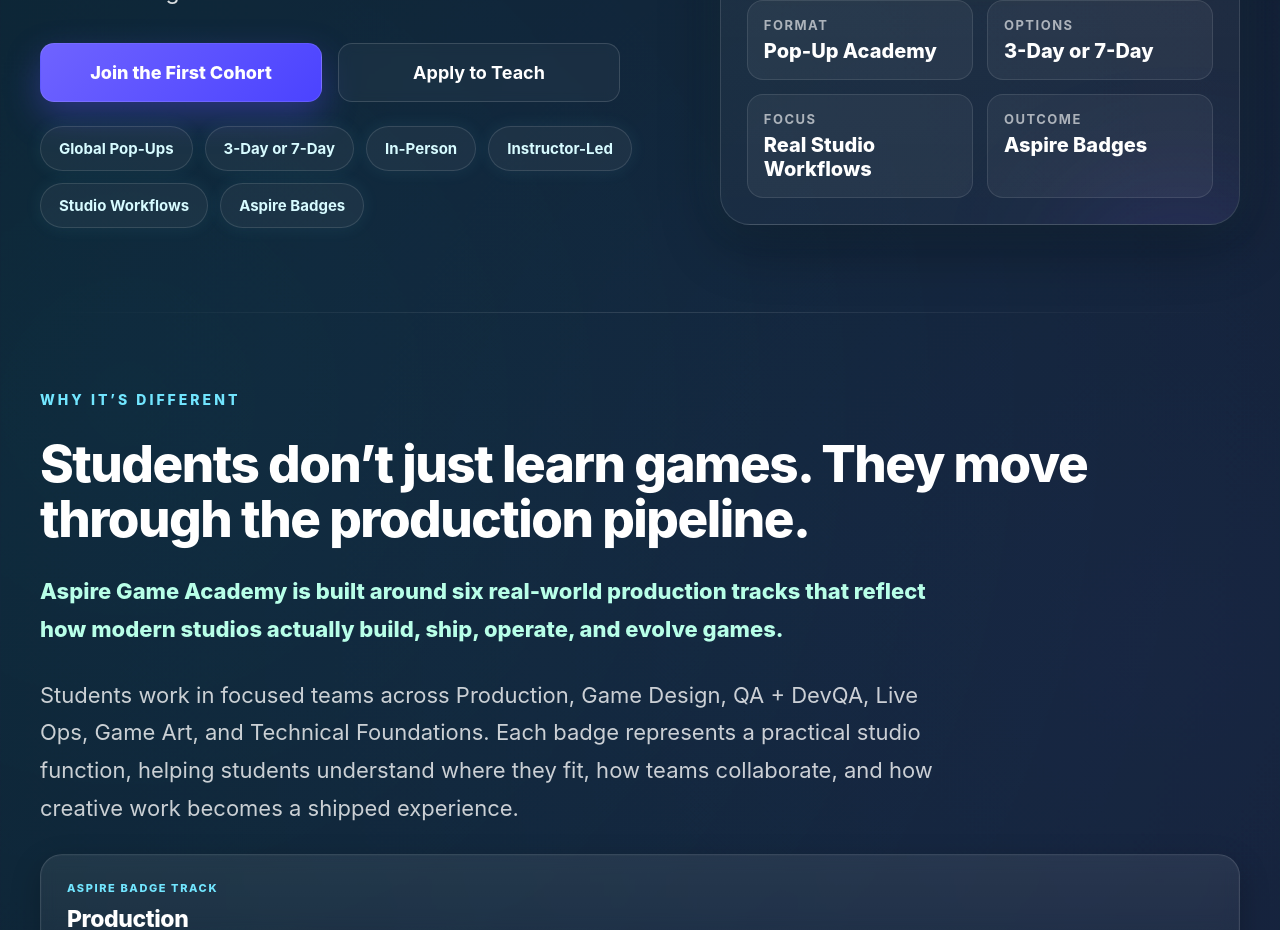
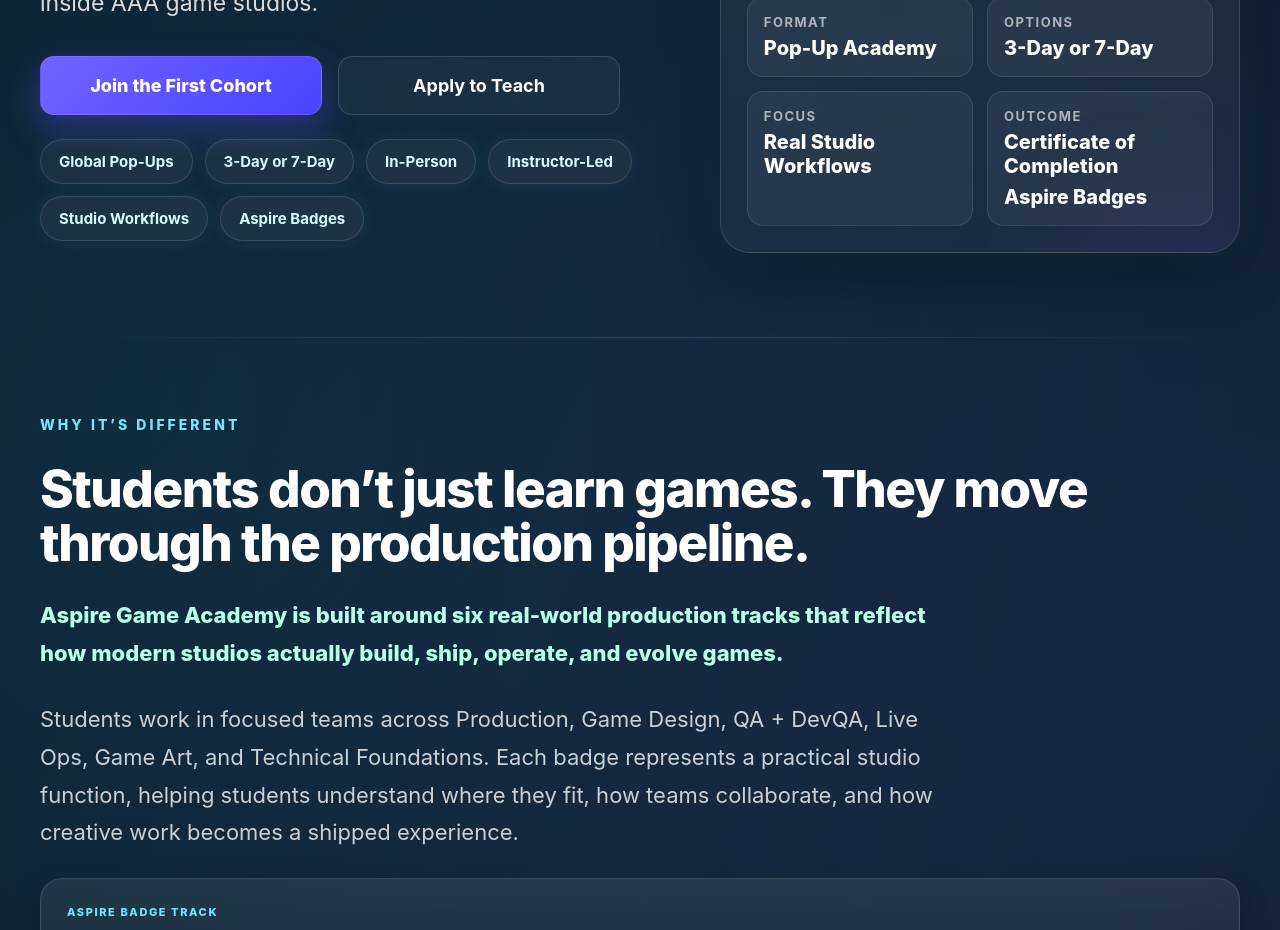
Before and after one commit to jessgoodvibesonly/aspire-game-academy, a Next.js app: page / in a window 1280 px wide. Shown: the part 800-1730 px from the top of the page. Built offline with nearby package versions, Linux system fonts and the light colour scheme.

Commit message:
Update Outcome card to show certificate and badges

```diff
--- a/app/page.tsx
+++ b/app/page.tsx
@@ -735,13 +735,21 @@ export default function Home() {
                   }}
                 >
                   {[
-                    ["Format", "Pop-Up Academy"],
-                    ["Options", "3-Day or 7-Day"],
-                    ["Focus", "Real Studio Workflows"],
-                    ["Outcome", "Aspire Badges"],
-                  ].map(([label, value]) => (
+                    { label: "Format", value: "Pop-Up Academy" },
+                    { label: "Options", value: "3-Day or 7-Day" },
+                    { label: "Focus", value: "Real Studio Workflows" },
+                    {
+                      label: "Outcome",
+                      value: (
+                        <span style={{ display: "inline-flex", flexDirection: "column", gap: "7px" }}>
+                          <span>Certificate of Completion</span>
+                          <span>Aspire Badges</span>
+                        </span>
+                      ),
+                    },
+                  ].map((item) => (
                     <div
-                      key={label}
+                      key={item.label}
                       style={{
                         background: "rgba(255,255,255,0.05)",
                         border: "1px solid rgba(255,255,255,0.10)",
@@ -760,7 +768,7 @@ export default function Home() {
                           marginBottom: "6px",
                         }}
                       >
-                        {label}
+                        {item.label}
                       </div>
                       <div
                         style={{
@@ -769,7 +777,7 @@ export default function Home() {
                           fontWeight: 800,
                         }}
                       >
-                        {value}
+                        {item.value}
                       </div>
                     </div>
                   ))}
```
